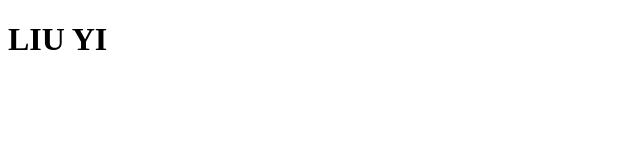
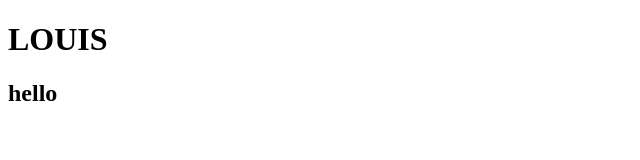
Before and after one commit to yee6178/project-groupTest, a plain HTML site: page index.html in a window 1280 px wide. Shown: the whole page, without its empty margins (0-640 px from the left). Drawn offline with Linux system fonts and the light colour scheme.

Commit message:
text hello

```diff
--- a/index.html
+++ b/index.html
@@ -9,7 +9,8 @@
 </head>
 
 <body>
-    <h1>LIU YI</h1>
+    <h1>LOUIS</h1>
+    <h2>hello </h2>
 </body>
 
 </html>
```
